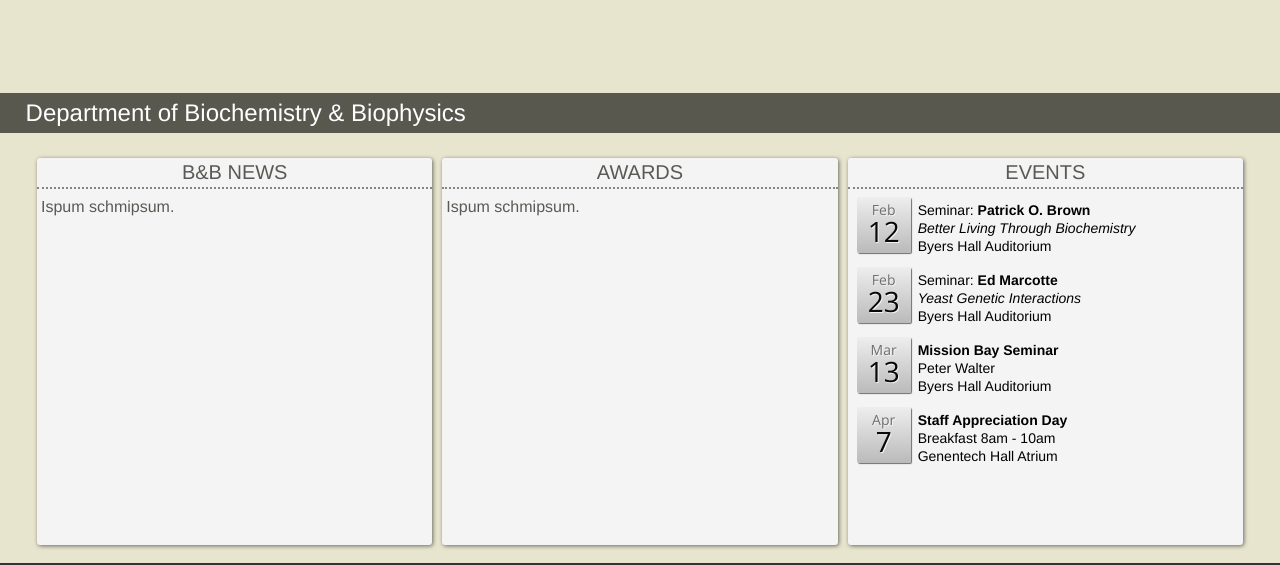
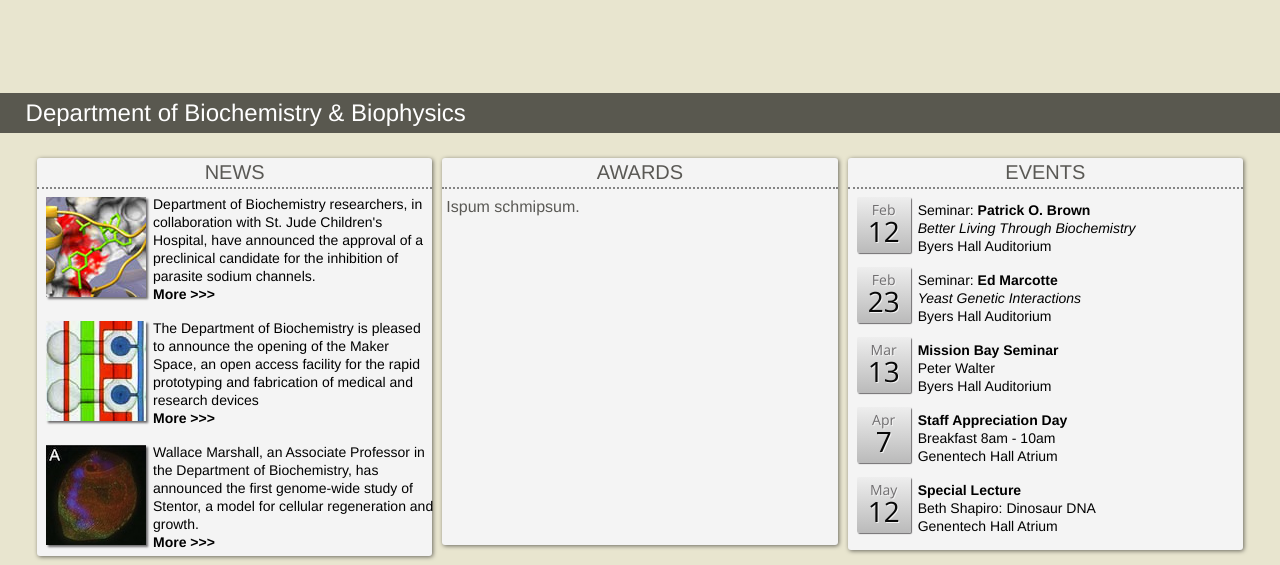
Before and after one commit to UCSF-Biochem/biochem-site, a plain HTML site: page index.html in a window 1280 px wide. Shown: the part 476-1041 px from the top of the page. Drawn offline with nearby package versions, Linux system fonts and the light colour scheme.

Commit message:
News box additions
News box sample content and images. CSS cleanup.

```diff
--- a/css/style.css
+++ b/css/style.css
@@ -99,6 +99,39 @@ header p
         color: #4A463B;
         margin-left:132px;
 }
+
+
+.newsimage {
+  position: relative;
+  top: 8px;
+  left: 5px;
+  width: 100px;
+  height: 100px;
+  font-family: 'Open Sans', sans-serif;
+  float: left;
+  box-shadow: 2px 2px 2px #706e70;
+}
+
+.newstext {
+		font-family: "Helvetica Neue",Helvetica,Arial,"Lucida Grande",sans-serif;
+		line-height: 18px;
+		font-size: 14px;
+		font-weight: 400;
+		text-decoration: none;
+		color: #000000;
+		text-align: left;
+		position: relative;
+		top: 6px;
+		left: 12px;
+		padding-right: 9px;
+}
+
+.newstext b {
+		font-weight: 600;
+		}
+
+
+
 
 /* CALENDAR PAGE */
 
--- a/index.html
+++ b/index.html
@@ -20,19 +20,6 @@
         <script src="js/vendor/prefixfree.min.js"></script>
         <script src="js/vendor/jquery.slides.min.js"></script>
         <script src="js/script.js"></script>
-
-        <!--[if lt IE 9]>
-            <style>
-                header
-                {
-                    margin: 0 auto 20px auto;
-                }
-                #four_columns .img-item figure span.thumb-screen
-                {
-                    display:none;
-                }
-            </style>
-        <![endif]-->
 
 
         <script>
@@ -88,7 +75,7 @@
 
             <div class="navigation">
 		        <ul>
-					<li><a href="http://www.ucsf.edu"><img src="img/ucsf-white.png"></a></li>
+					<li><a href="http://www.ucsf.edu"><img src="img/ucsf-white-logo.png"></a></li>
 					<li><a href="#">Home</a></li>
 		            <li><a href="#">Faculty <div class="arrow-down"></div></a>
 		                <ul>
@@ -130,14 +117,17 @@
 		    </div>
         </header>
 
-<!-- go ahead and use the slider lets show some images -->
+
+
+<!-- IMAGE SLIDER -->
           <div id="slides">
                 <img src="img/slide-950px-450px.jpg" alt="alt text here">
-
             </div>
         </section>
 
-   <!--  LOWER TRANSPARENT TITLE BANNER -->
+
+
+<!--  LOWER TRANSPARENT TITLE BANNER -->
 
         <div class="lower_banner">
         	<div class="lower_banner_text">
@@ -146,16 +136,72 @@
         </div>
 
 
-<!--  3-PANEL NEWS CONTENT BOX SECTION -->
 
-	<div class="tablethree">
+
+ <!--  THREE  PANEL CONTENT SECTION  -->
+
+ <div class="tablethree">
+
+
+<!--  NEWS  PANEL   -->
+
 	  <div class="mycell">
-			<div class="newstab_big">B&B NEWS
+			<div class="newstab_big">NEWS
 				<div class="newscontent_clear">
-				<p>Ispum schmipsum.</p>
+
+
+				<!--  NEWS  #1   -->
+
+					 <div class="newsimage">
+						<img src="img-news/SJ733.jpg">
+				     </div>
+
+				     <div class="newstext">
+
+Department of Biochemistry researchers, in collaboration with St. Jude Children's Hospital, have announced the approval of a preclinical candidate for the inhibition of parasite sodium channels. <br>
+<b>More >>></b>
+
+				     </div>
+				     <br>
+
+			<!--  NEWS  #2   -->
+
+
+				     <div class="newsimage">
+						<img src="img-news/microfluidics.jpg">
+				     </div>
+
+				     <div class="newstext">
+
+The Department of Biochemistry is pleased to announce the opening of the Maker Space, an open access facility for the rapid prototyping and fabrication of medical and research devices <br>
+<b>More >>></b>
+
+				   	 </div>
+				     <br>
+
+			<!--  NEWS  #3   -->
+
+
+				     <div class="newsimage">
+						<img src="img-news/stentor.jpg">
+				     </div>
+
+				     <div class="newstext">
+
+Wallace Marshall, an Associate Professor in the Department of Biochemistry, has announced the first genome-wide study of Stentor, a model for cellular regeneration and growth. <br>
+<b>More >>></b>
+
+				   	 </div>
+
+
 				</div>
 			</div>
 		</div>
+
+
+
+<!--  AWARDS  PANEL   -->
+
 	    <div class="mycell">
 			<div class="newstab_big">AWARDS
 				<div class="newscontent_clear">
@@ -163,9 +209,16 @@
 				</div>
 			</div>
 		</div>
+
+
+<!--  EVENTS PANEL   -->
+
 		<div class="mycell">
 			<div class="newstab_big">EVENTS
 				<div class="newscontent_clear">
+
+
+				<!--  EVENT #1   -->
 
 					  <div class="datebutton">
 							Feb
@@ -176,8 +229,9 @@
 						  <i>Better Living Through Biochemistry</i><br>
 						  Byers Hall Auditorium
 					  </div>
+					  <br>
 
-					  <br>
+				<!--  EVENT #2   -->
 
 					  <div class="datebutton">
 							Feb
@@ -188,8 +242,9 @@
 						  <i>Yeast Genetic Interactions</i><br>
 						  Byers Hall Auditorium
 					  </div>
+					  <br>
 
-					  <br>
+				<!--  EVENT #3   -->
 
 					  <div class="datebutton">
 							Mar
@@ -200,8 +255,9 @@
 						  Peter Walter<br>
 						  Byers Hall Auditorium
 					  </div>
+					  <br>
 
-					  <br>
+				<!--  EVENT #4   -->
 
 					  <div class="datebutton">
 							Apr
@@ -212,29 +268,45 @@
 						  Breakfast 8am - 10am<br>
 						  Genentech Hall Atrium
 					  </div>
+					  <br>
 
+			    <!--  EVENTS #5   -->
+
+					  <div class="datebutton">
+							May
+							<h1>12</h1>
+					  </div>
+					  <div class="datetext">
+						  <b>Special Lecture</b><br>
+						  Beth Shapiro: Dinosaur DNA<br>
+						  Genentech Hall Atrium
+					  </div>
+					  <br>
 
 
 				</div>
 			</div>
 		</div>
-	</div>
+
+   </div>
+
 
 
 <!--  3-PANEL FOOTER   -->
 
 
 	<div class="tablefooter">
+
 	  <div class="mycellfooter">
 			<div class="footertab_big">Contact us
 				<div class="footercontent_clear">
 				  	  <div class="mapicon"><img src="img/ucsf-map-icon.png"></div>
 					  <div class="maptext">
-					  Mission Bay Campus<br>Genetech Hall<br>600 16th St.
-					  </div>
+					  Mission Bay Campus<br>Genetech Hall<br>600 16th St. </div>
 				</div>
 			</div>
 		</div>
+
 	    <div class="mycellfooter">
 			<div class="footertab_big">Follow us
 				<div class="footercontent_clear">
@@ -245,10 +317,11 @@
                         <a id="facebook" href="#"><img src="img/facebook56.png"></a>
                         <span class="stretch"></span>
                     </div>
-
 				</div>
 			</div>
 		</div>
+
+
 		<div class="mycellfooter">
 			<div class="footertab_big">Links
 				<div class="footercontent_clear">
@@ -258,6 +331,7 @@
 				</div>
 			</div>
 		</div>
+
 	</div>
 
 
@@ -268,49 +342,5 @@
 
 
 
-
-<!--
-<footer>
-        	<h2 class="hidden">Biochem Footer</h2>
-            <section id="copyright">
-            	<h3 class="hidden">Copyright</h3>
-                <div class="wrapper">
-                    <div class="social">
-                    &copy; Copyright 2015 by <a href="http://www.ucsf.edu">UCSF</a>. All Rights Reserved.
-                </div>
-            </section>
-            <section class="wrapper">
-            	<h3 class="hidden">Footer content</h3>
-                <article class="column">
-                    <h4>Contact us</h4>
-						<img src="img/ucsf-map-icon.png">
-						<h5>Mission Bay Campus<br>Genentech Hall<br>600 16th Street</h5>
-
-                </article>
-                <article class="column midlist">
-                    <h4>Follow Us</h4>
-                    <ul>
-                        <li><a href="javascript:void(0)"><img src="img/linkedin56.png"></a></li>
-                        <li><a href="javascript:void(0)"><img src="img/twitter56.png"></a></li>
-                        <li><a href="javascript:void(0)"><img src="img/facebook56.png"></a></li>
-
-                    </ul>
-
-                </article>
-				<article class="column rightlist">
-				    <h4>Links</h4>
-				    <ul style="position: relative; top: -8px;">
-                        <li style=""><a href="javascript:void(0)">The Tetrad Graduate Program</a></li>
-                        <li><a href="javascript:void(0)">The iPQB Graduate Program</a></li>
-                        <li><a href="javascript:void(0)">Jobs</a></li>
-                    </ul>
-
-
-                    <br class="clear"/>
-                </article>
-            </section>
-        </footer>
- -->
-
 	</body>
 </html>
```
Also changed, not shown: img-news/SJ733.jpg (added), img-news/microfluidics.jpg (added), img-news/python.jpg (added), img-news/stentor.jpg (added), img/UCSF-white-logo.png (renamed from img/ucsf-white.png), 1 other file.
